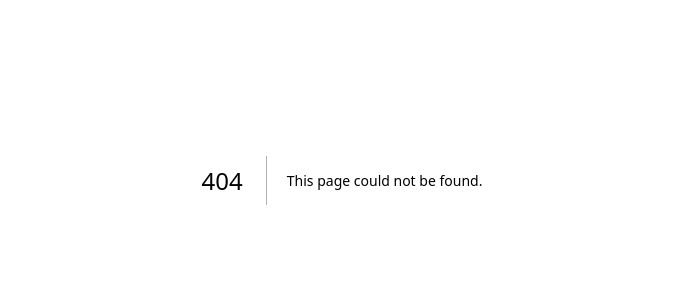
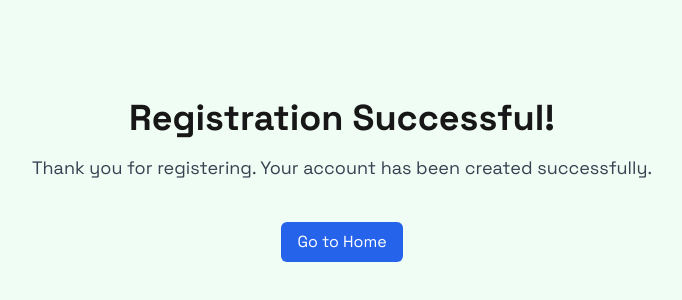
Before and after one commit to prisma-collective/register, a Next.js app: page /success in a window 1280 px wide. Before the commit this address had no page. Shown: the part 220-520 px from the top of the page, without its empty margins (298-980 px from the left). Built offline with nearby package versions, Linux system fonts and the light colour scheme.

Commit message:
Add success page.

```diff
--- a/src/app/register/RegistrationForm.tsx
+++ b/src/app/register/RegistrationForm.tsx
@@ -1,6 +1,7 @@
 "use client";
 
 import { useState } from 'react';
+import { useRouter } from 'next/navigation'; // Use 'next/navigation' in App Router
 import { AudioRecorder } from "react-audio-voice-recorder";
 import { FaQuestionCircle } from "react-icons/fa"; // Import the help icon from react-icons
 
@@ -19,6 +20,8 @@ export default function RegistrationForm() {
     password: '',
     confirmPassword: '',
   });
+
+  const router = useRouter(); // Initialize the router
 
   const handleInputChange = (e: React.ChangeEvent<HTMLInputElement>) => {
     setFormData({ ...formData, [e.target.name]: e.target.value });
@@ -56,15 +59,13 @@ export default function RegistrationForm() {
 
       // Handle the response
       if (!response.ok) {
-        const errorData = await response.json();
-        alert(`Error: ${errorData.message}`);
-      } else {
-        const successData = await response.json();
-        alert(successData.message); // Show success message
+        throw new Error('Failed to register');
       }
+
+      // Navigate to the success page upon successful registration
+      router.push('/success');
     } catch (error) {
-      console.error('Error submitting form:', error);
-      alert('There was an error submitting the form. Please try again later.');
+      alert('Registration failed: ' + (error as Error).message);
     }
   };
 
--- /dev/null
+++ b/src/app/success/page.tsx
@@ -0,0 +1,15 @@
+// src/app/success/page.tsx
+
+import Link from 'next/link';
+
+export default function SuccessPage() {
+  return (
+    <div className="flex flex-col items-center justify-center min-h-screen bg-green-50">
+      <h1 className="text-4xl font-bold text-black-700 mb-4">Registration Successful!</h1>
+      <p className="text-lg text-gray-700 mb-6">Thank you for registering. Your account has been created successfully.</p>
+      <Link href="/" className="mt-4 px-4 py-2 bg-blue-600 text-white rounded-md hover:bg-blue-700 transition">
+        Go to Home
+      </Link>
+    </div>
+  );
+}
```
Also changed, not shown: public/manifest.json.
